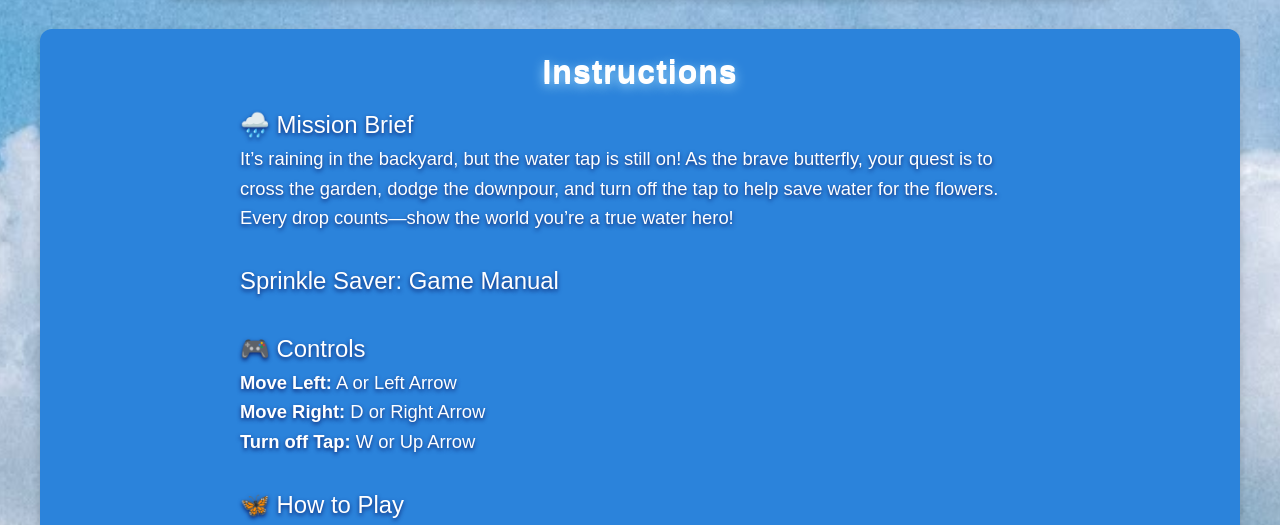
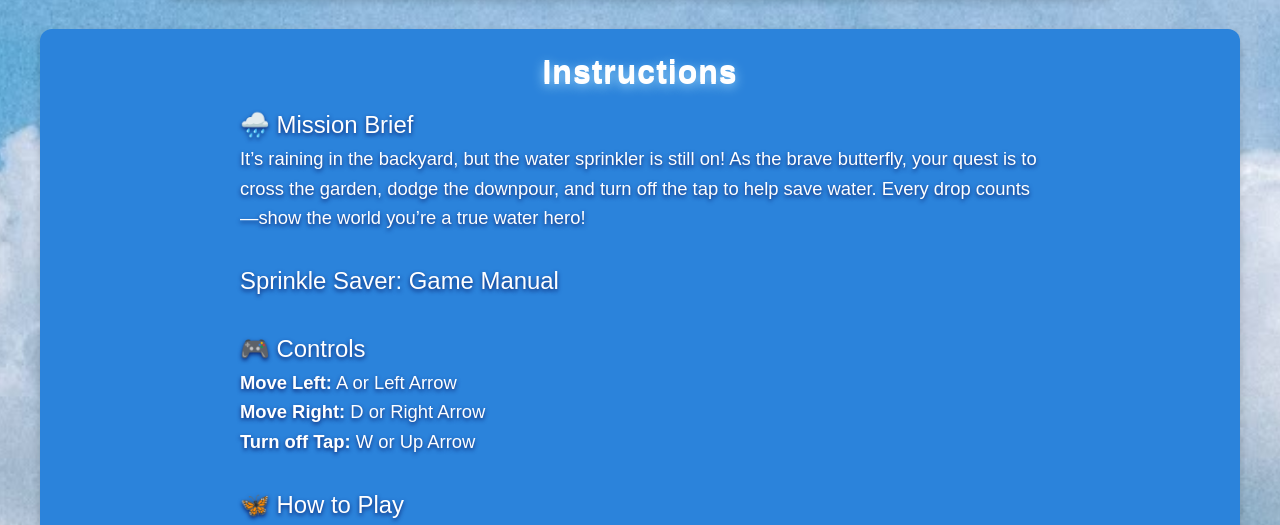
Before and after one commit to Emaa99/Sprinkle-Saver-finalgame, a plain HTML site: page index.html in a window 1280 px wide. Shown: the part 222-747 px from the top of the page. Drawn offline with Linux system fonts and the light colour scheme; a web font is replaced by a local one.

Commit message:
Implement code changes to enhance functionality and improve performance

```diff
--- a/index.html
+++ b/index.html
@@ -349,7 +349,7 @@
           <h2 style="color:#1976d2; font-size:2rem; margin-bottom:16px; margin-top:0; text-align:center; letter-spacing:1px; text-shadow:0 2px 0 #fff, 0 4px 12px #b3e6ff; font-family: 'Proxima Nova', 'ProximaNova', Arial, Helvetica, sans-serif;">Instructions</h2>
           <div class="instructions-content">
             <span style="font-size:1.3em; color:#fff; text-shadow:0 2px 4px #0a2472;">🌧️ Mission Brief</span><br>
-            <span style="color:#fff; text-shadow:0 2px 4px #0a2472;">It’s raining in the backyard, but the water tap is still on! As the brave butterfly, your quest is to cross the garden, dodge the downpour, and turn off the tap to help save water for the flowers. Every drop counts—show the world you’re a true water hero!</span><br><br>
+            <span style="color:#fff; text-shadow:0 2px 4px #0a2472;">It’s raining in the backyard, but the water sprinkler is still on! As the brave butterfly, your quest is to cross the garden, dodge the downpour, and turn off the tap to help save water. Every drop counts—show the world you’re a true water hero!</span><br><br>
             <span style="font-size:1.3em; color:#fff; text-shadow:0 2px 4px #0a2472;">Sprinkle Saver: Game Manual</span><br><br>
             <span style="font-size:1.3em; color:#fff; text-shadow:0 2px 4px #0a2472;">🎮 Controls</span><br>
             <strong style="color:#fff; text-shadow:0 2px 4px #0a2472;">Move Left:</strong> <span style="color:#fff; text-shadow:0 2px 4px #0a2472;">A or Left Arrow</span><br>
```
Also changed, not shown: img/splash2.png (added).
